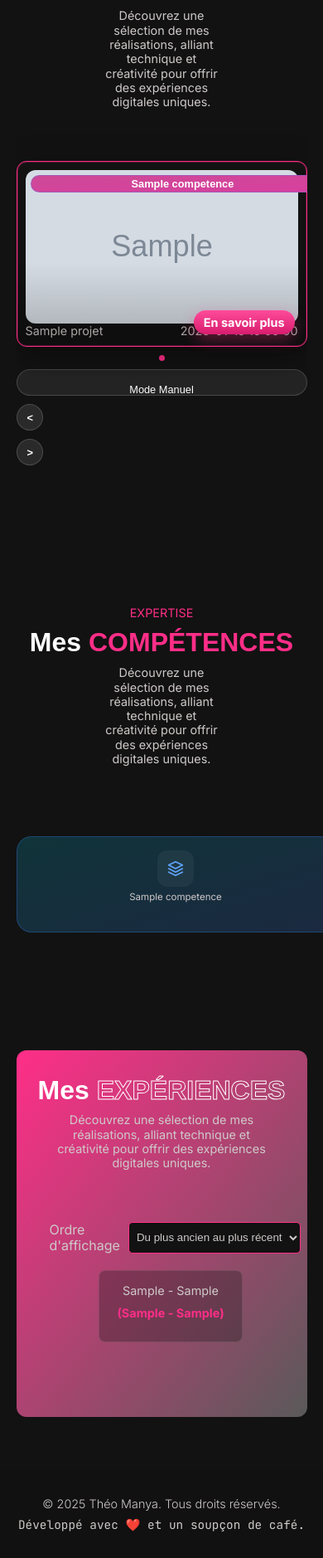
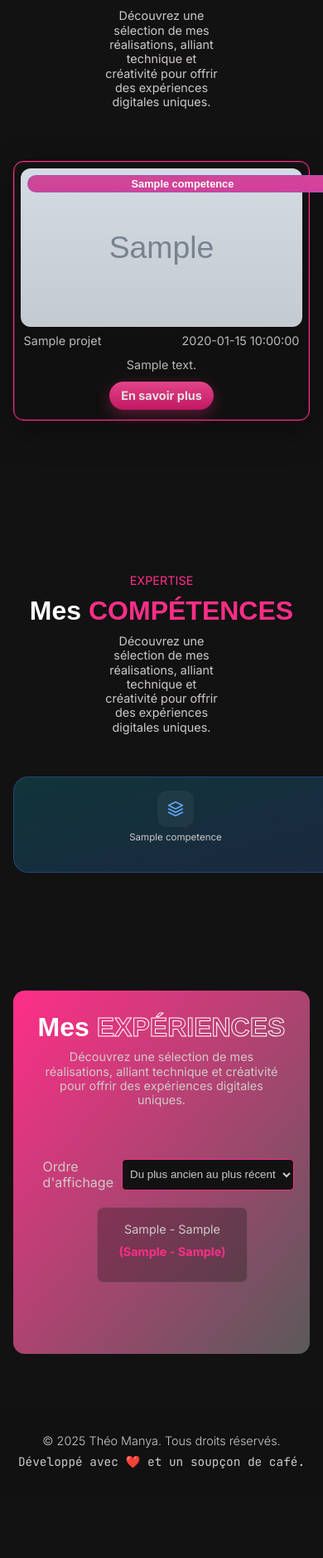
Before and after one commit to Maanaaa/theo-manya.fr, a PHP site: page / in a window 390 px wide. Shown: the part 983-2861 px from the top of the page at 83% size. After the commit the page ends 2753 px from the top, so only its background shows below. Run offline with PHP 8.4, Linux system fonts and the light colour scheme; tables that the repository leaves empty or names only in its code hold one stand-in row (values such as "Sample post"); grey boxes marked "Sample" are stand-in pictures; some web fonts are replaced.

Commit message:
Amélioration du responsive mobile

```diff
--- a/css/index.css
+++ b/css/index.css
@@ -540,21 +540,52 @@ nav ul li a:hover { color: var(--color-highlight); }
     .intro p { width: 90%; }
 
     /* compétences */
-    .skills { flex-direction: column; }
+    .skills { flex-direction: column; width: 92%; margin-top: 6vh; }
     .skill { width: 100%; flex-direction: column; }
     .skill progress { position: static; width: 80%; margin-top: 10px; }
 
     /* expériences */
-    #experiences li { padding: 10px; }
+    #experiences { width: 92%; padding: 16px; border-radius: 14px; }
+    #experiences li { padding: 12px; }
 
     /* boutons */
     .intro a { padding: 10px 20px; font-size: 0.8em; }
 
-    .controlButtons {
-        flex-direction: column;
-        gap: 10px;
+    .controlButtons { display: none; }
+    #projets .cardNumber { display: none; }
+
+    /* projets -> liste */
+    .carousel-container { width: 92%; overflow: visible; }
+    .carousel { display: block; transform: none !important; }
+    .carousel .card { padding: 8px; margin-bottom: 16px; }
+
+    /* image + contenu lisible */
+    #projets .card img { aspect-ratio: 16/9; border-radius: 12px; }
+    #projets .card::after { background: linear-gradient(to top, rgba(0,0,0,.12), rgba(0,0,0,0)); }
+    #projets .card:hover img { transform: none; filter: none; }
+
+    /* description statique */
+    #projets .card .description {
+        position: static;
+        visibility: visible;
+        opacity: 1;
+        transform: none;
+        background: transparent;
+        height: auto;
+        padding: 10px 6px 0;
+        text-shadow: none;
+        border-radius: 0;
     }
-    #toggleMode, #prevBtn, #nextBtn { padding: 8px 12px; font-size: 0.8em; }
+    #projets .card .description p { text-align: left; }
+
+    #projets .card .bottom { padding: 8px 4px 0; }
+    #projets .card .more-info {
+        position: static;
+        display: inline-block;
+        margin: 10px auto 4px;
+        font-size: .9rem;
+        padding: 8px 14px;
+    }
 }
 
 img { max-width: 100%; height: auto; display: block; }
--- a/index.php
+++ b/index.php
@@ -65,13 +65,11 @@ $resultats->closeCursor();
             <p class="smallSpaceTop">Découvrez une sélection de mes réalisations, alliant technique et créativité pour offrir des expériences digitales uniques.</p>
         </div>
 
-        <!-- Ajout d’ARIA très léger pour l’accessibilité, sans changer ta structure -->
         <div class="carousel-container" aria-label="Mes projets">
             <div class="carousel spaceTop">
                 <div class="decoration-haut"></div>
                 <?php foreach ($tabProjets as $index => $projet): ?>
                     <?php
-                    // Récupérer les compétences pour ce projet
                     $requete_competences = 'SELECT c.titre FROM ProjetCompetences pc JOIN Competences c ON pc.id_competence = c.id_competence WHERE pc.id_projet = :id_projet';
                     $resultats_competences = $connection->prepare($requete_competences);
                     $resultats_competences->bindParam(':id_projet', $projet['id_projet']);
@@ -101,7 +99,6 @@ $resultats->closeCursor();
 
             <div class="cardNumber" aria-label="Navigation des projets">
                 <?php foreach ($tabProjets as $i => $projet): ?>
-                    <!-- tabindex pour navigation clavier ; pas d’impact visuel -->
                     <div class="bullet" tabindex="0"></div>
                 <?php endforeach ?>
             </div>
@@ -162,7 +159,6 @@ $resultats->closeCursor();
                     <?php foreach ($tabXp as $xp): ?>
                         <li>
                             <?php
-                            // Compétence pour cet expérience
                             $requete_xp_competences = 'SELECT c.titre FROM ExperiencesCompetences ec JOIN Competences c ON ec.id_competence = c.id_competence WHERE ec.id_experience = :id_experience';
                             $resultats_xp_competences = $connection->prepare($requete_xp_competences);
                             $resultats_xp_competences->bindParam(':id_experience', $xp['id_experience']);
@@ -185,7 +181,6 @@ $resultats->closeCursor();
             </div>
         </div>
         <div class="right">
-            <!---<img src="img/xp_illustr.png" alt="Portfolio de Manya Théo, SAE203. Image d'illustration de la section expériences."> !-->
         </div>
     </section>
     </main>
```
